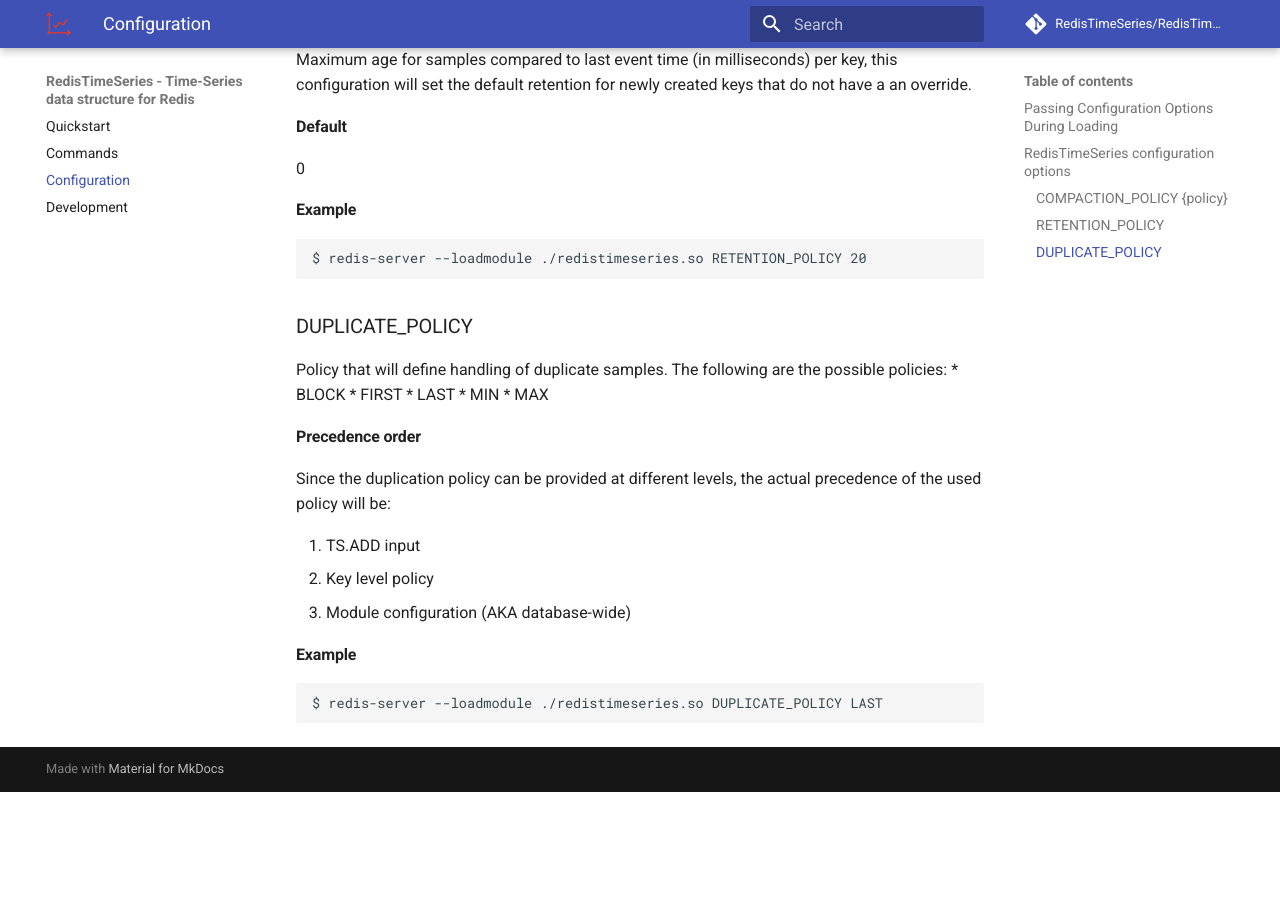
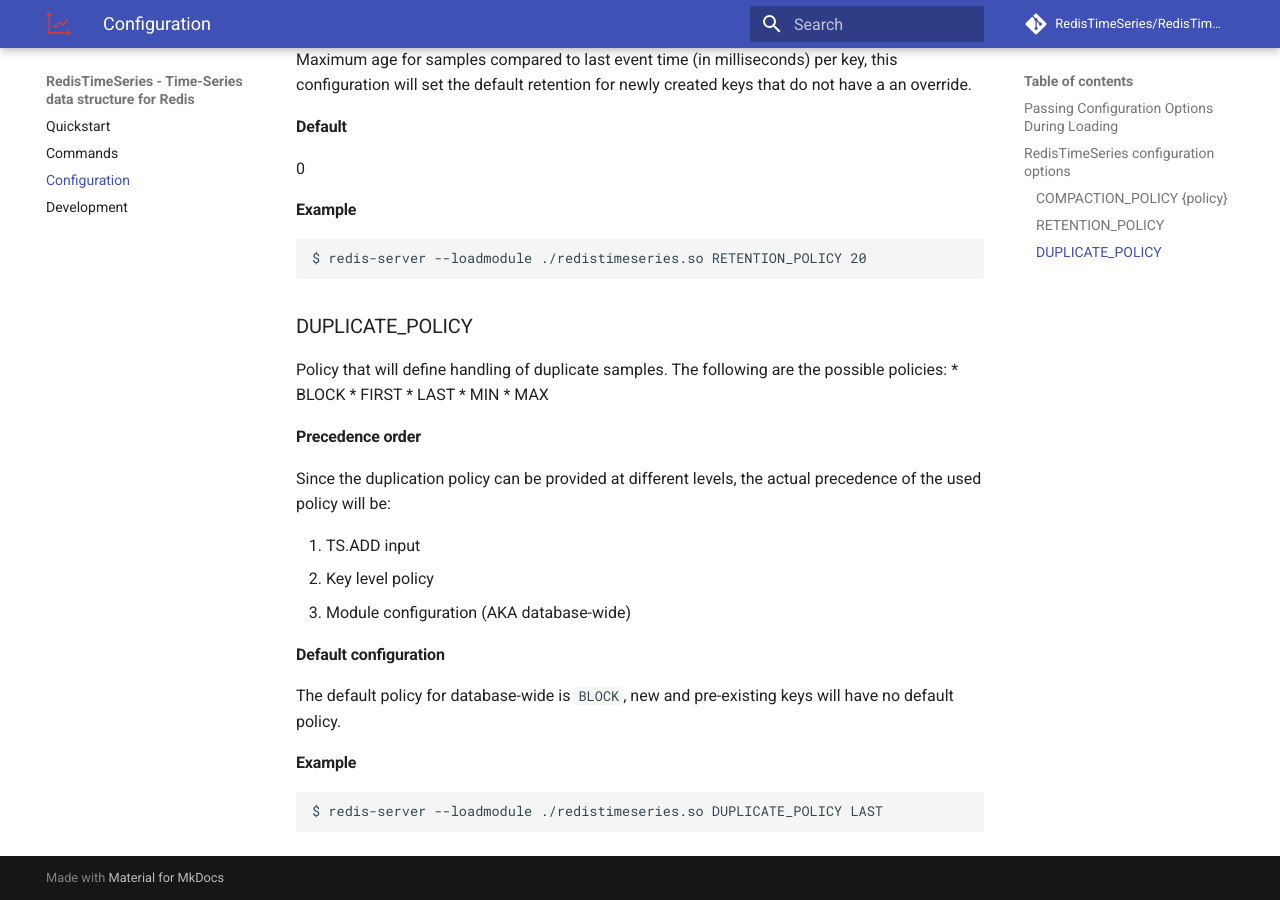
Before and after one commit to RedisTimeSeries/RedisTimeSeries, an MkDocs documentation site: the page built from docs/configuration.md, in a window 1280 px wide and 900 px high, scrolled down 1226 px. Built offline with MkDocs 1.6.1 and Material for MkDocs 9.7.7, drawn with Linux system fonts in a browser that asks for light colours; comment, search, counter and statistics services are not loaded; before the commit the page ends 2018 px from its top, so only the background shows below that.

Commit message:
Update documentation

````diff
--- a/docs/configuration.md
+++ b/docs/configuration.md
@@ -84,6 +84,9 @@ Since the duplication policy can be provided at different levels, the actual pre
 2. Key level policy
 3. Module configuration (AKA database-wide)
 
+#### Default configuration
+The default policy for database-wide is `BLOCK`, new and pre-existing keys will have no default policy.
+
 #### Example
 
 ```
````
Also changed, not shown: docs/commands.md (+1 -1 lines).
